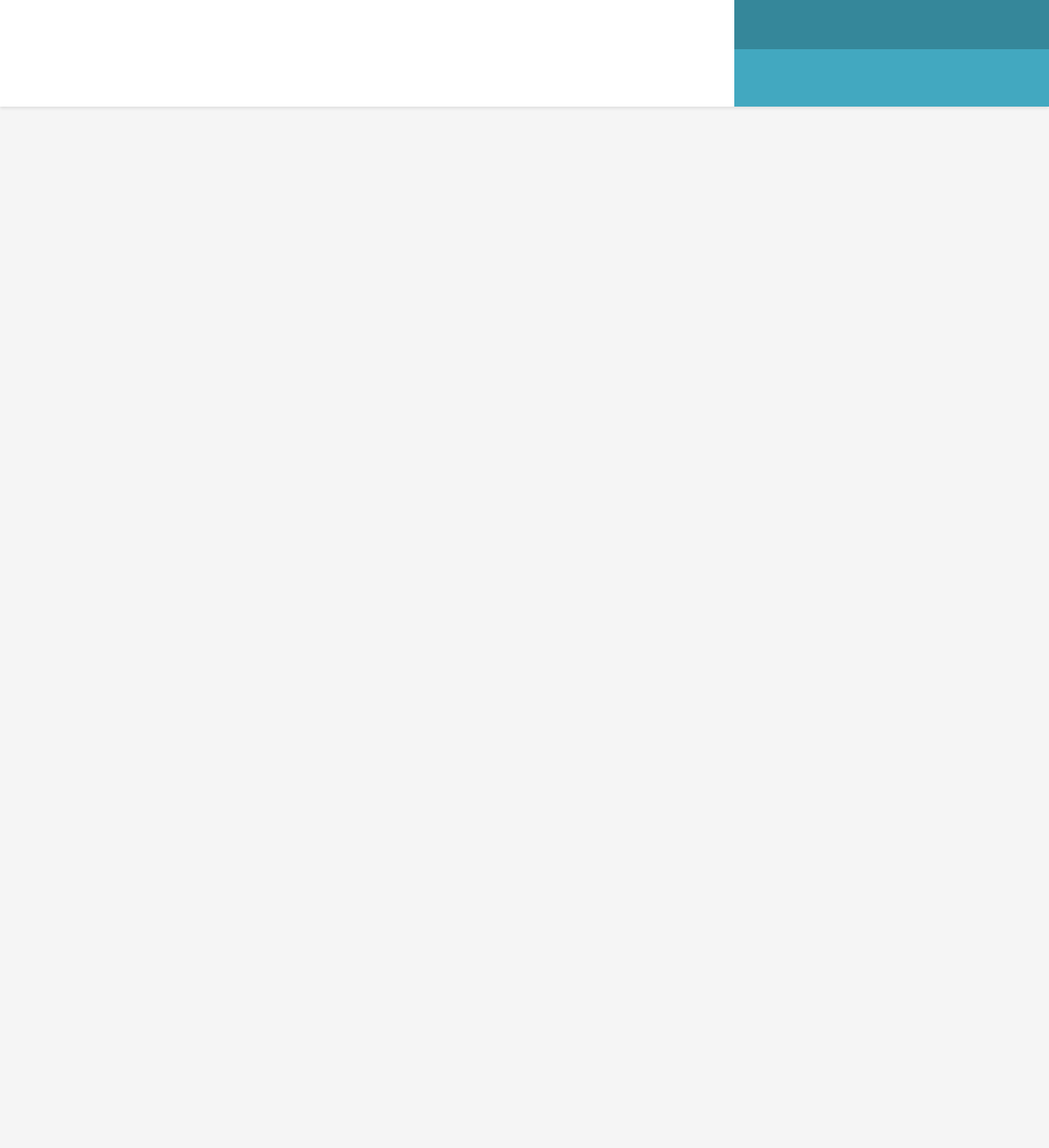
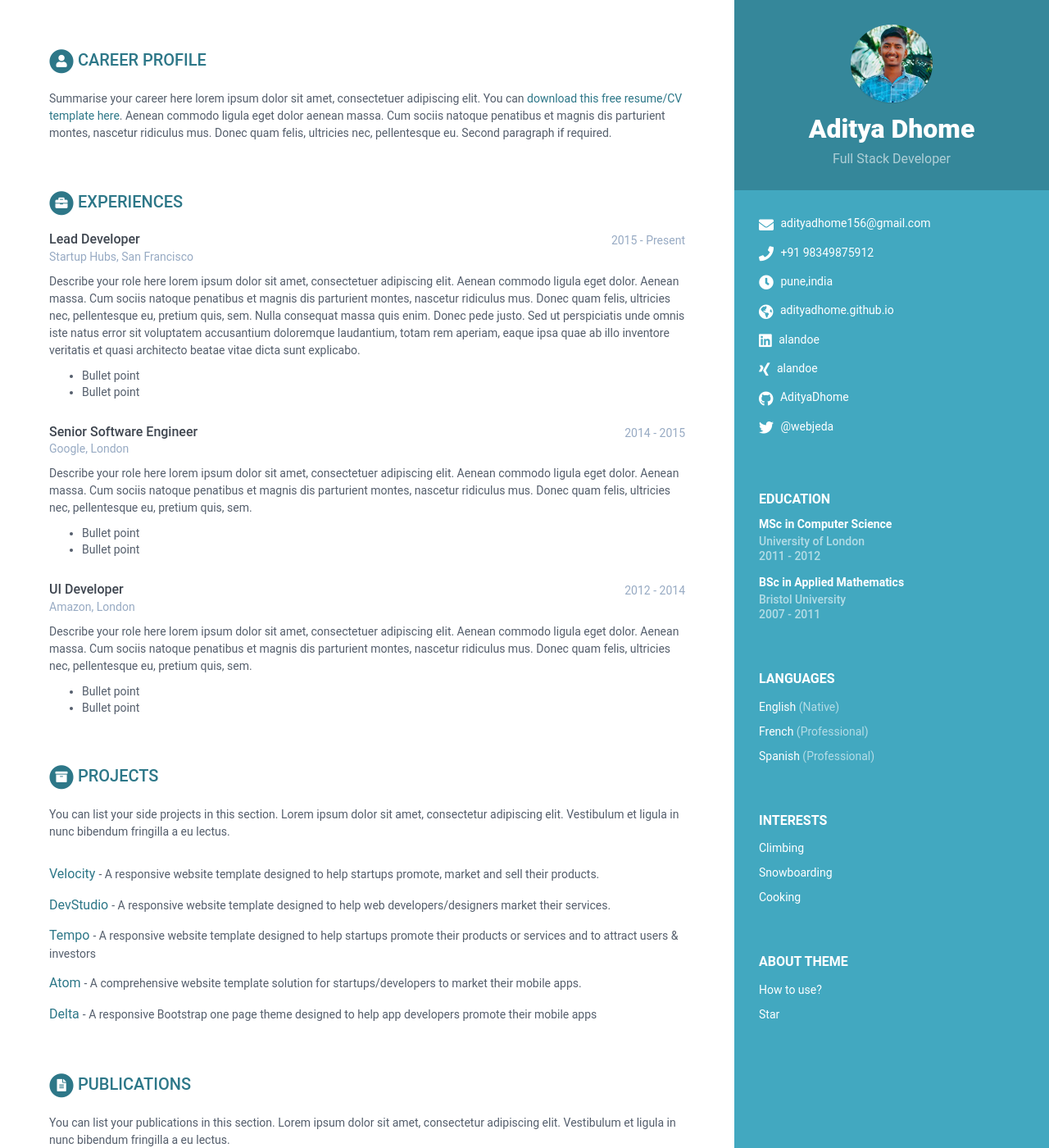
Before and after one commit to adityadhome/adityadhome.github.io, a Jekyll site: the page built from print.html, in a window 1280 px wide and 1400 px high. Shown: the whole window at 82% size. Built offline with Jekyll 4.4.1, drawn with Linux system fonts in a browser that asks for light colours; part of the change alters nothing that is shown; some of the changed text lies outside the part shown.

```diff
--- a/_data/data.yml
+++ b/_data/data.yml
@@ -1,6 +1,4 @@
-91#
-# Be aware that even a small syntax error here can lead to failures in output.
-#
+
 
 sidebar:
     position: right # position of the sidebar : left or right
```
